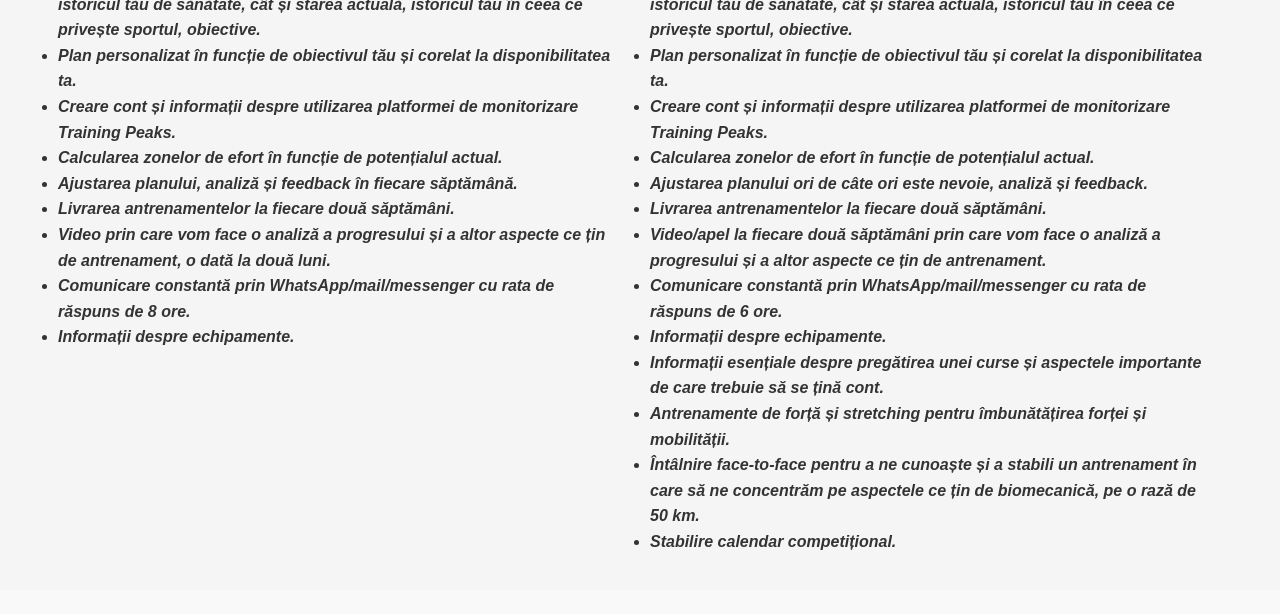
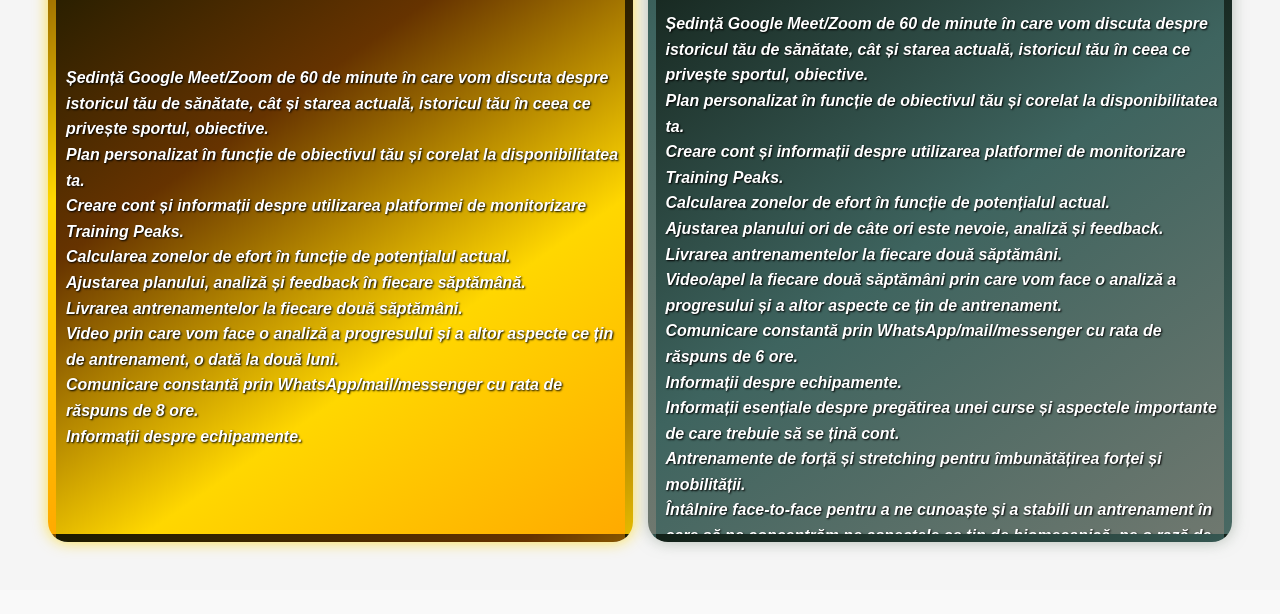
Before and after one commit to JustSeba/Fitness_Trainer, a plain HTML site: page services.html in a window 1280 px wide. Shown: the part 186-800 px from the top of the page. Drawn offline with nearby package versions, Linux system fonts and the light colour scheme.

Commit message:
Add files via upload

```diff
--- a/services.html
+++ b/services.html
@@ -24,7 +24,7 @@
     </header>
 
 <section class="services_section">
-    <div class="hero-left">
+    <div class="hero-left gold">
         <div class="training_txt_services">
             <h2 class="services_h2">Gold 400 de lei</h2>
             <ul>
@@ -40,7 +40,7 @@
               </ul>
         </div>
     </div>
-    <div class="hero-right">
+    <div class="hero-right platinum">
         <div class="training_txt_services">
             <h2 class="services_h2">Platinum 600 de lei</h2>
             <ul>
@@ -58,7 +58,6 @@
                 <li>Întâlnire face-to-face pentru a ne cunoaște și a stabili un antrenament în care să ne concentrăm pe aspectele ce țin de biomecanică, pe o rază de 50 km.</li>
                 <li>Stabilire calendar competițional.</li>
               </ul>
-
         </div>
     </div>
 </section>
```
